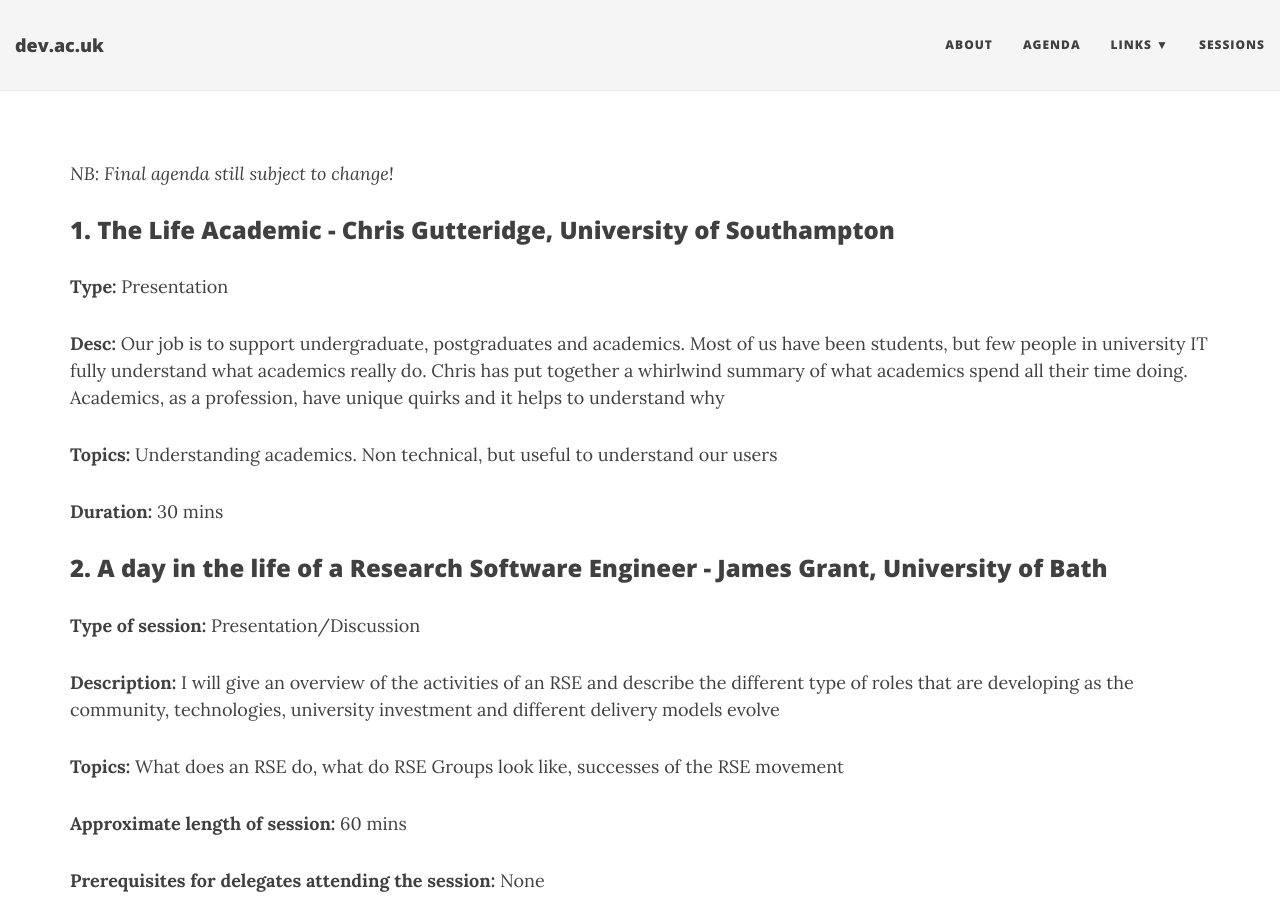
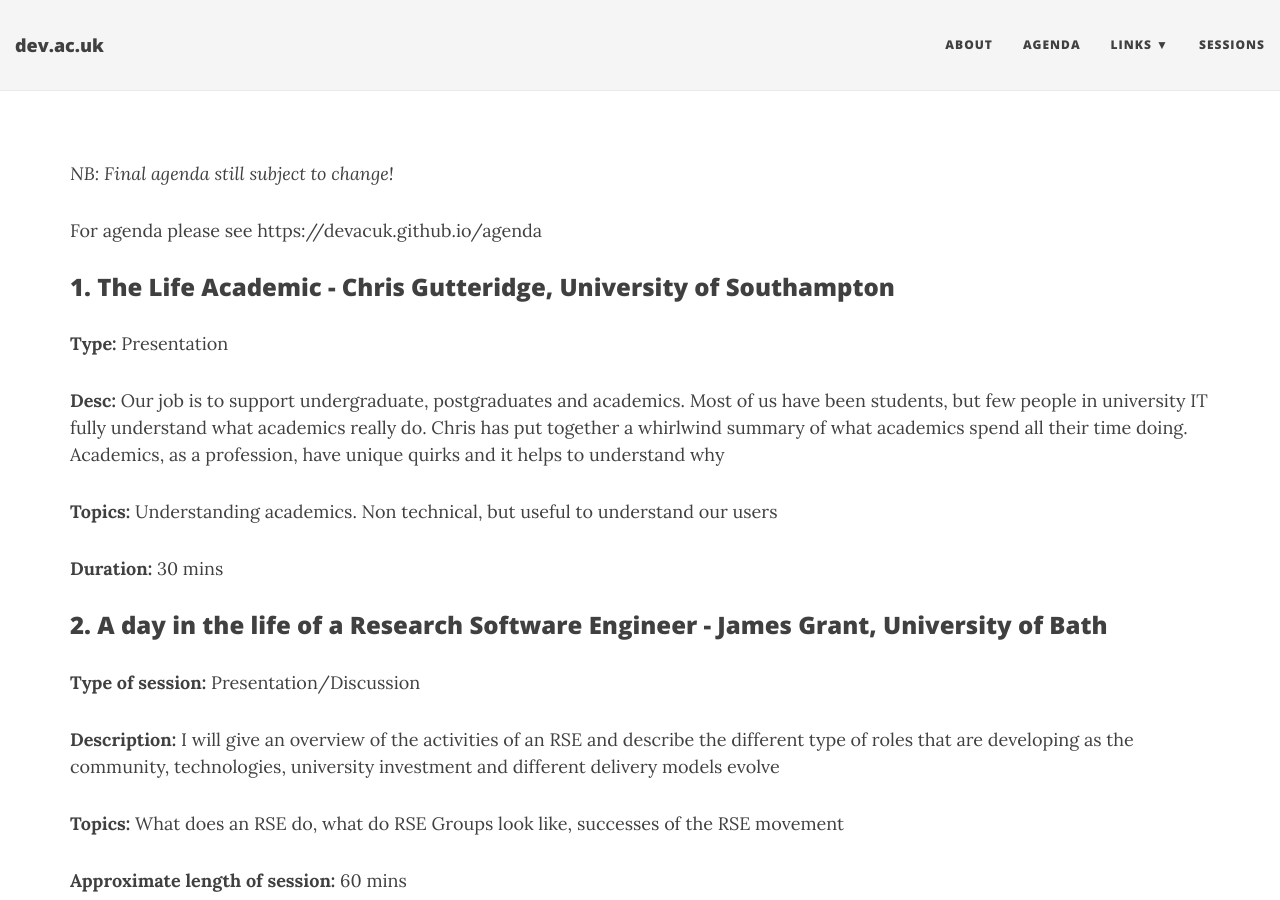
Before and after one commit to devacuk/devacuk.github.io, a Jekyll site: the page built from sessions.md, in a window 1280 px wide and 900 px high. Built offline with Jekyll 4.4.1, drawn with Linux system fonts in a browser that asks for light colours; nearby versions of some CDN libraries.

Commit message:
link to agenda

```diff
--- a/sessions.md
+++ b/sessions.md
@@ -4,6 +4,8 @@ layout: default
 ---
 
 _NB: Final agenda still subject to change!_
+
+For agenda please see https://devacuk.github.io/agenda
 
 ### 1. The Life Academic - Chris Gutteridge, University of Southampton
 
```
